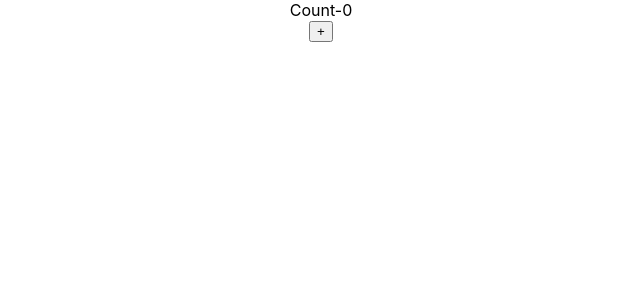
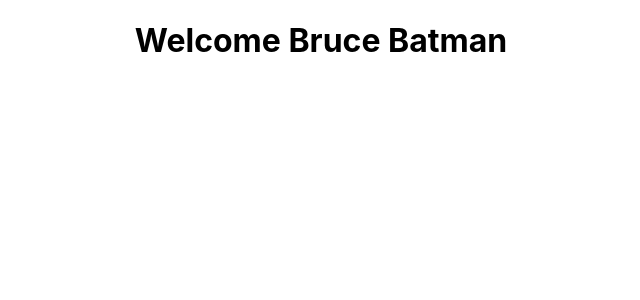
Before and after one commit to sadanmian/react_learn, a React (Create React App) app in the folder hello-world/: page / in a window 1280 px wide. Shown: the top 300 px of the page, without its empty margins (319-959 px from the left). Built offline with nearby package versions, Linux system fonts and the light colour scheme.

Commit message:
Destructuring props and state

```diff
--- a/hello-world/src/App.js
+++ b/hello-world/src/App.js
@@ -8,24 +8,24 @@ import Counter from "./components/Counter";
 function App() {
   return (
     <div className="App">
-      <Counter />
+      {/* <Counter /> */}
       {/* <Msg /> */}
       {/* <Greet name="Bruce" heroName="Batman">
         <p>This is Childern Props</p>
-      </Greet>
-      <Greet name="Clark" heroName="Superman">
+      </Greet> */}
+      {/* <Greet name="Clark" heroName="Superman">
         <button>This is Button</button>
-      </Greet>
-      <Greet name="Diana" heroName="Wonder Woman">
+      </Greet> */}
+      {/* <Greet name="Diana" heroName="Wonder Woman">
         Diana
       </Greet> */}
-      {/* <Welcome name="Bruce" heroName="Batman">
-        <p>This is Childern Props</p>
+      <Welcome name="Bruce" heroName="Batman">
+        {/* <p>This is Childern Props</p> */}
       </Welcome>
-      <Welcome name="Clark" heroName="Superman">
+      {/* <Welcome name="Clark" heroName="Superman">
         <button>This is Button</button>
-      </Welcome>
-      <Welcome name="Diana" heroName="Wonder Woman">
+      </Welcome> */}
+      {/* <Welcome name="Diana" heroName="Wonder Woman">
         Diana
       </Welcome> */}
       {/* <Hello /> */}
--- a/hello-world/src/components/Greet.jsx
+++ b/hello-world/src/components/Greet.jsx
@@ -6,14 +6,12 @@ import React from "react";
 //     )
 // }
 
-export const Greet = (props) => {
-  console.log(props);
+export const Greet = ({ name, heroName }) => {
   return (
     <div>
       <h1>
-        Hello {props.name} {props.heroName}
+        Hello {name} {heroName}
       </h1>
-      {props.children}
     </div>
   );
 };
--- a/hello-world/src/components/Welcome.js
+++ b/hello-world/src/components/Welcome.js
@@ -2,10 +2,12 @@ import React, { Component } from "react";
 
 class Welcome extends Component {
   render() {
+    const { name, heroName } = this.props;
+    // const { state1, state2 } = this.state;
     return (
       <div>
         <h1>
-          Welcome {this.props.name} {this.props.heroName}
+          Welcome {name} {heroName}
         </h1>
         {this.props.children}
       </div>
```
